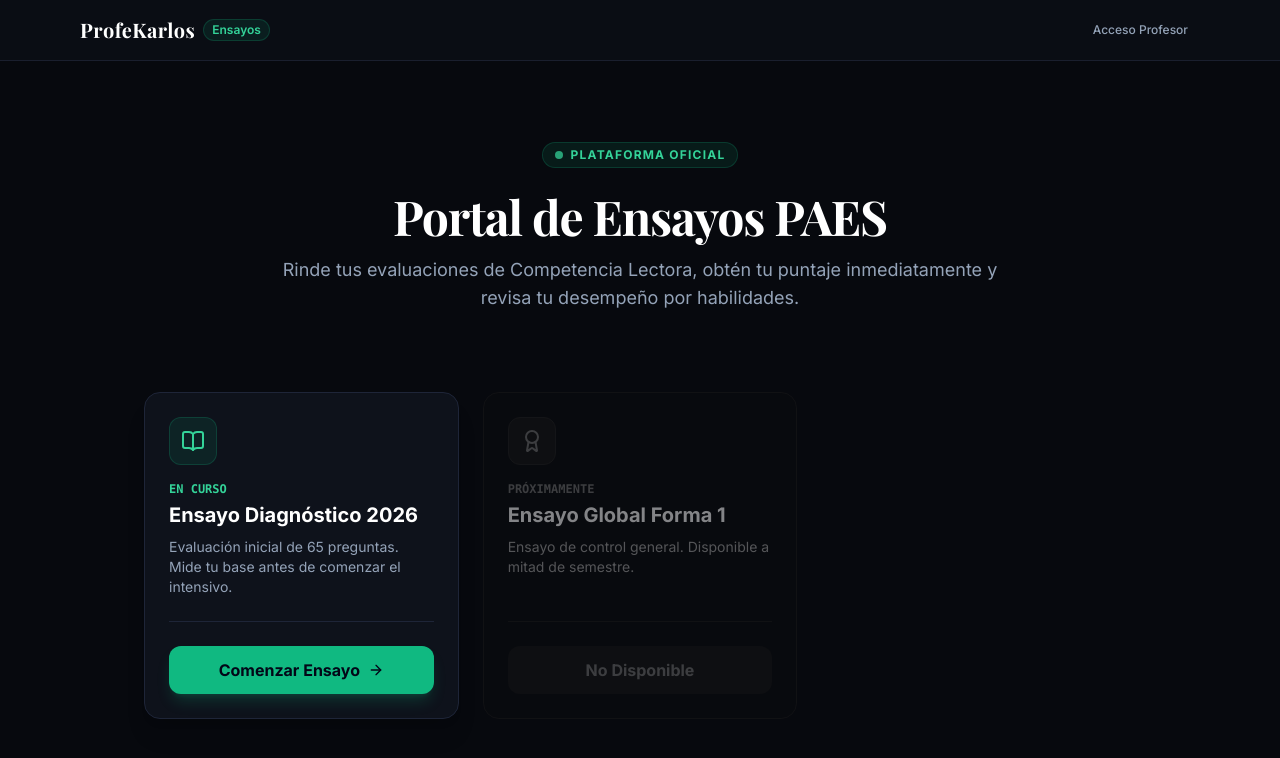
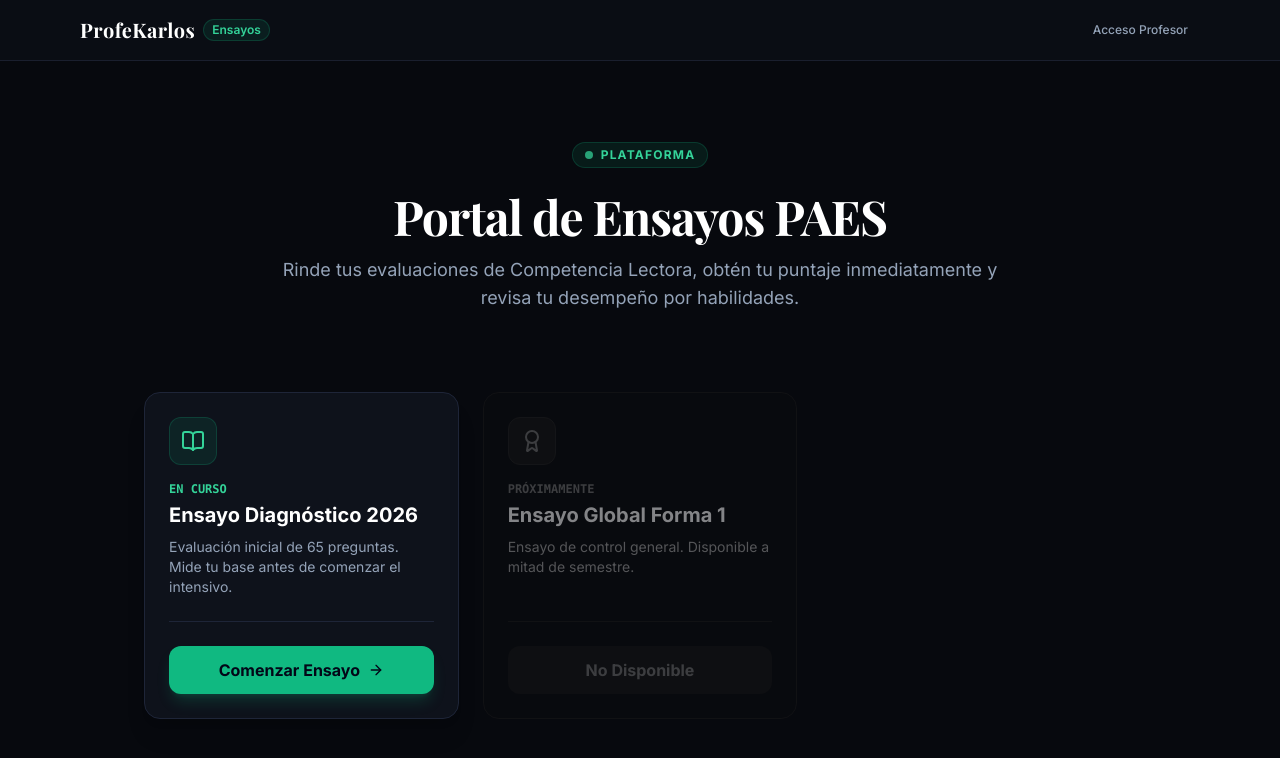
Before and after one commit to karloscordero-Dev/profekarlos-ensayos, a React (Vite) app: page / in a window 1280 px wide. Shown: the top 758 px of the page. Built offline with nearby package versions, Linux system fonts and the light colour scheme; no server answers.

Commit message:
style: actualizar texto de badge a Plataforma

```diff
--- a/src/pages/PortalInicio.jsx
+++ b/src/pages/PortalInicio.jsx
@@ -29,7 +29,7 @@ export default function PortalInicio() {
         <div className="text-center space-y-4 max-w-3xl mx-auto">
           <div className="inline-flex items-center gap-2 px-3 py-1 rounded-full border border-emerald-500/20 bg-emerald-500/10 mb-2">
             <span className="w-2 h-2 rounded-full bg-emerald-400 animate-pulse"></span>
-            <span className="text-emerald-400 text-xs font-bold uppercase tracking-widest">Plataforma Oficial</span>
+            <span className="text-emerald-400 text-xs font-bold uppercase tracking-widest">Plataforma</span>
           </div>
           <h1 className="text-4xl md:text-5xl font-serif font-bold text-white tracking-tight">
             Portal de Ensayos PAES
```
